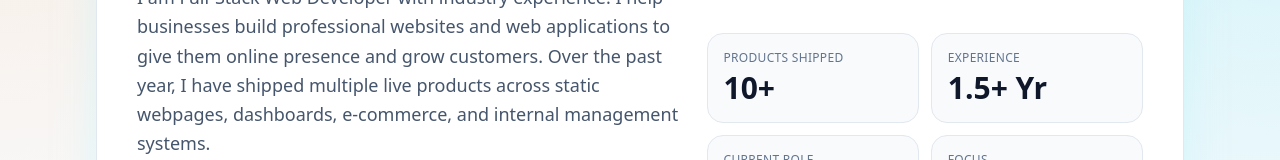
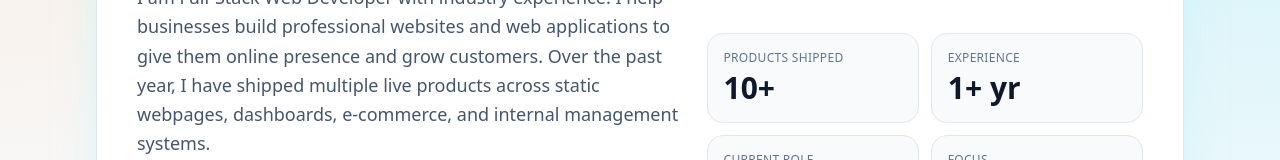
Before and after one commit to Ace-Aryal/portfolio_website, a Next.js app in the folder portfolio-next/: page / in a window 1280 px wide. Shown: the part 228-388 px from the top of the page. Built offline with nearby package versions, Linux system fonts and the light colour scheme.

Commit message:
fix: update experience

```diff
--- a/portfolio-next/src/app/page.tsx
+++ b/portfolio-next/src/app/page.tsx
@@ -136,7 +136,7 @@ export default function SimplePortfolio() {
               </div>
               <div className="rounded-2xl border border-slate-200 bg-slate-50 p-4">
                 <p className="text-xs uppercase tracking-wide text-slate-500">Experience</p>
-                <p className="mt-1 text-3xl font-bold text-slate-900">1.5+ Yr</p>
+                <p className="mt-1 text-3xl font-bold text-slate-900">1+ yr</p>
               </div>
               <div className="rounded-2xl border border-slate-200 bg-slate-50 p-4">
                 <p className="text-xs uppercase tracking-wide text-slate-500">Current Role</p>
```
